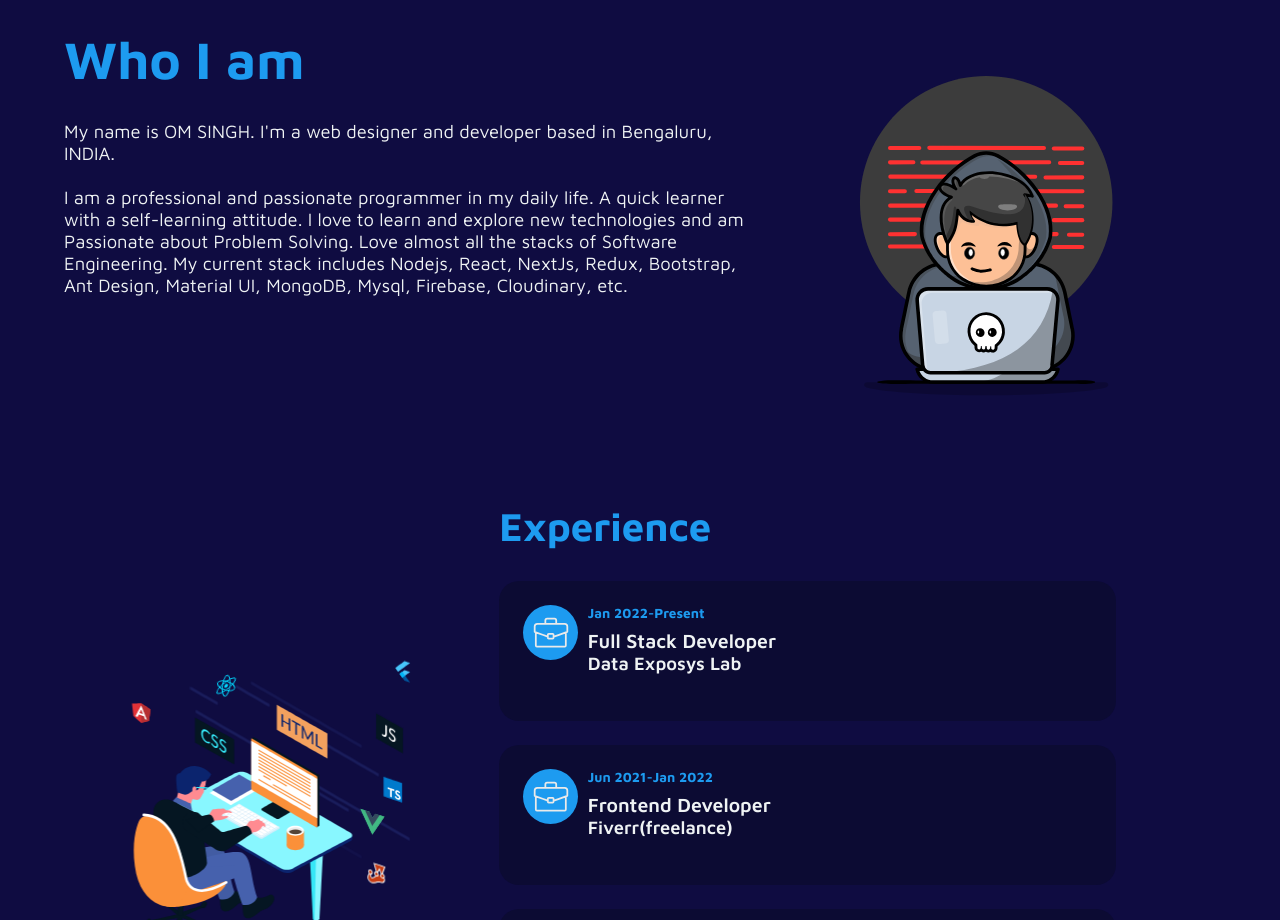
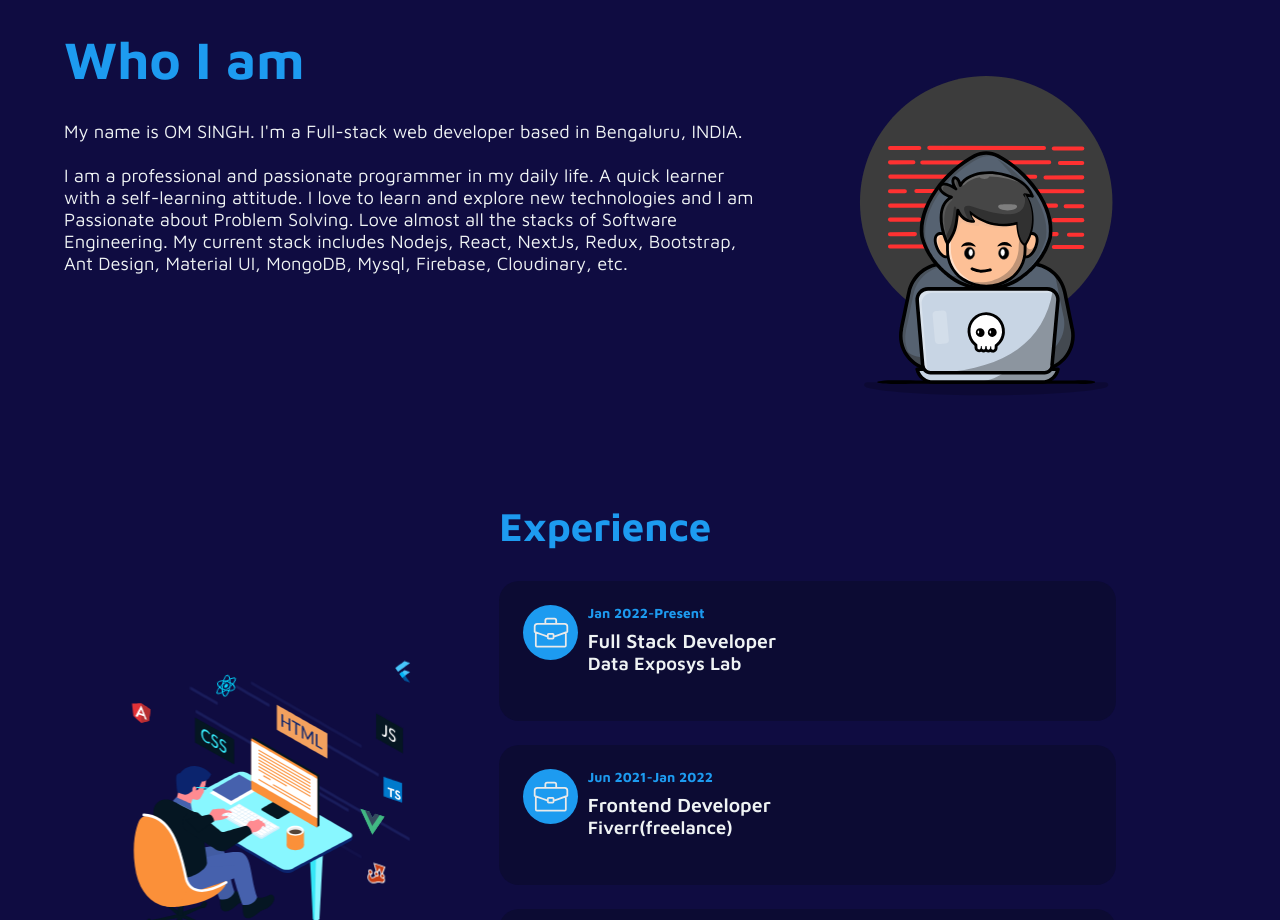
Before and after one commit to iamomsingh/Portfolio, a React (Create React App) app: page / in a window 1280 px wide. Shown: the part 900-1820 px from the top of the page. Built offline with nearby package versions, Linux system fonts and the light colour scheme; a web font is replaced by a local one.

Commit message:
changes in about data

```diff
--- a/src/data/aboutData.js
+++ b/src/data/aboutData.js
@@ -1,5 +1,7 @@
 export const aboutData = {
-    title: "Who I am",
-    description1: "My name is OM SINGH. I'm a web designer and developer based in Bengaluru, INDIA.",
-    description2: "I am a professional and passionate programmer in my daily life. A quick learner with a self-learning attitude. I love to learn and explore new technologies and am Passionate about Problem Solving. Love almost all the stacks of Software Engineering. My current stack includes Nodejs, React, NextJs, Redux, Bootstrap, Ant Design, Material UI, MongoDB, Mysql, Firebase, Cloudinary, etc.",
-}
+  title: "Who I am",
+  description1:
+    "My name is OM SINGH. I'm a Full-stack web developer based in Bengaluru, INDIA.",
+  description2:
+    "I am a professional and passionate programmer in my daily life. A quick learner with a self-learning attitude. I love to learn and explore new technologies and I  am Passionate about Problem Solving. Love almost all the stacks of Software Engineering. My current stack includes Nodejs, React, NextJs, Redux, Bootstrap, Ant Design, Material UI, MongoDB, Mysql, Firebase, Cloudinary, etc.",
+};
```
